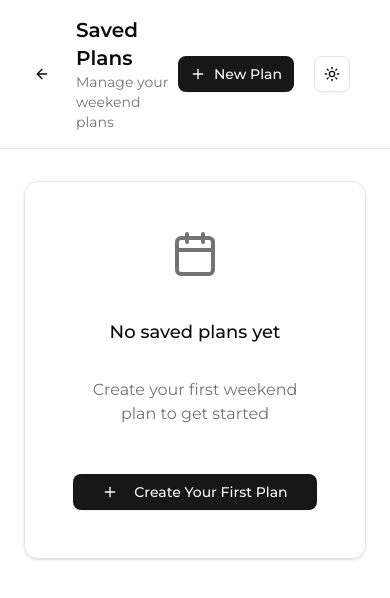
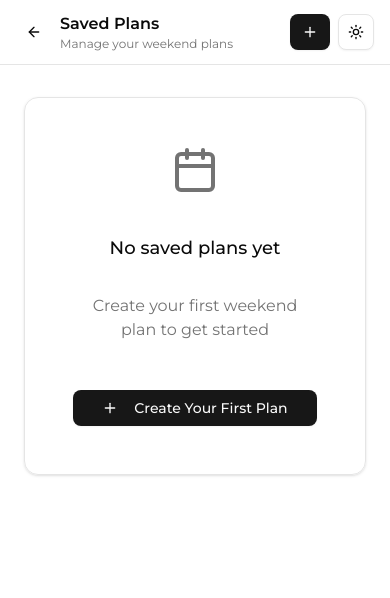
Before and after one commit to axnand/planner, a Next.js app: page /saved in a window 390 px wide. Shown: the top 598 px of the page. Built offline with nearby package versions, Linux system fonts and the light colour scheme.

Commit message:
made the saved section responsive

```diff
--- a/src/components/SavedPlansManager.jsx
+++ b/src/components/SavedPlansManager.jsx
@@ -170,25 +170,34 @@ const themeBadgeVariants = {
     <div className="min-h-screen bg-background">
       {/* Header */}
       <header className="sticky top-0 z-50 border-b border-card-border bg-surface/80 backdrop-blur-sm">
-        <div className="flex items-center justify-between px-6 py-4">
-          <div className="flex items-center gap-4">
+  <div className="flex items-center justify-between px-4 md:px-6 py-3 md:py-4">
+    {/* Left side */}
+    <div className="flex items-center gap-2 md:gap-4">
       <Button variant="ghost" size="icon" onClick={onBack}>
         <ArrowLeft className="h-4 w-4" />
       </Button>
-            <div>
-              <h1 className="text-xl font-semibold text-foreground">Saved Plans</h1>
-              <p className="text-sm text-muted-foreground">Manage your weekend plans</p>
+      <div className="min-w-0">
+        <h1 className="text-base md:text-xl font-semibold text-foreground truncate">
+          Saved Plans
+        </h1>
+        <p className="text-xs md:text-sm text-muted-foreground truncate">
+          Manage your weekend plans
+        </p>
       </div>
     </div>
-          <div className="flex gap-5 mr-4">
+
+    {/* Right side */}
+    <div className="flex items-center gap-2 md:gap-4 flex-shrink-0">
+      {/* On mobile, show only icon; on md+ show text */}
       <Button onClick={onCreateNew} className="gap-2">
         <Plus className="h-4 w-4" />
-            New Plan
+        <span className="hidden sm:inline">New Plan</span>
       </Button>
       <ThemeSwitcher />
     </div>
   </div>
 </header>
+
 
       <main className="container mx-auto px-6 py-8">
         <div className="grid gap-6 md:grid-cols-2 lg:grid-cols-3">
```
Lines whose indentation alone changed are shown as unchanged.
